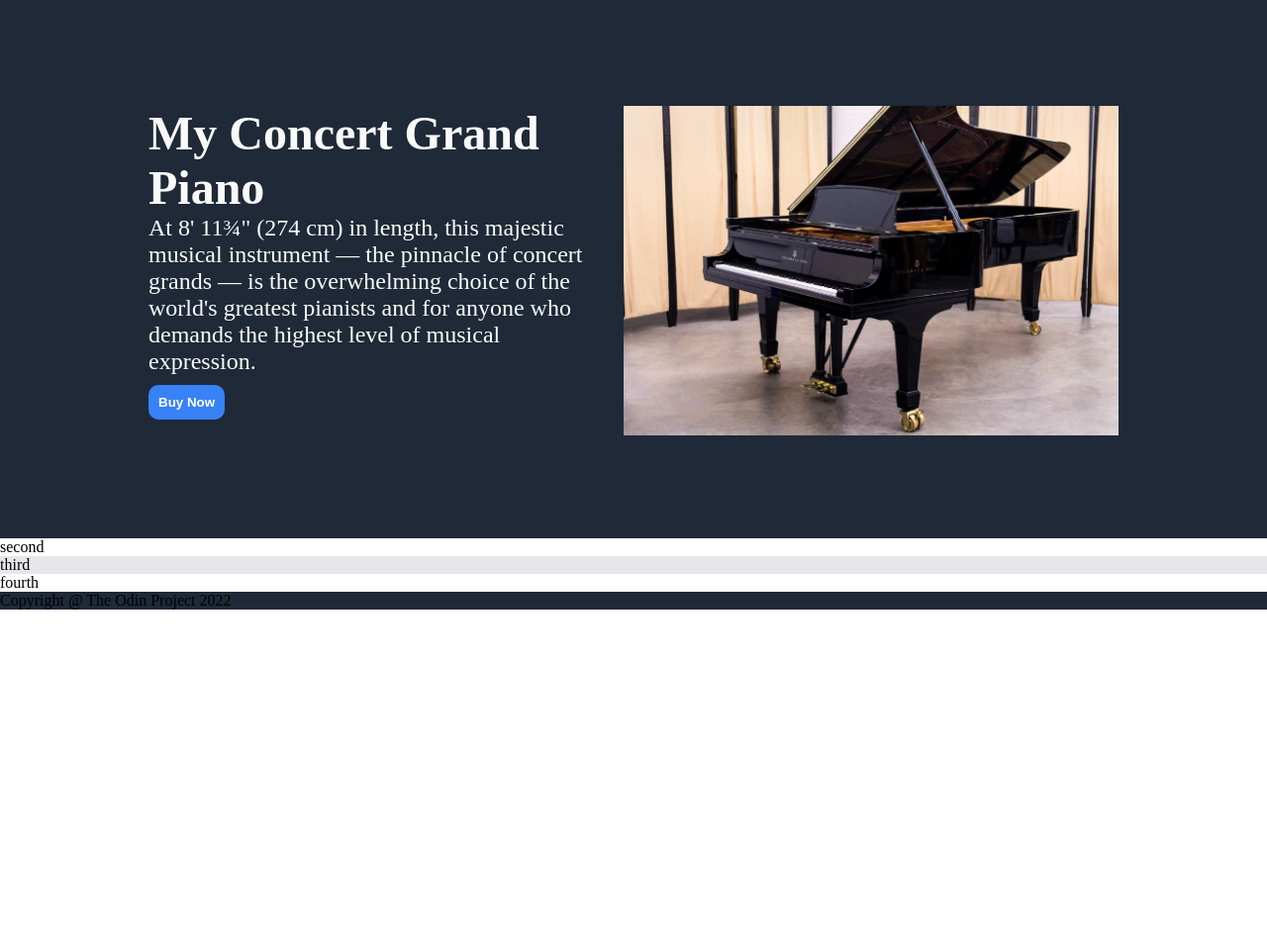
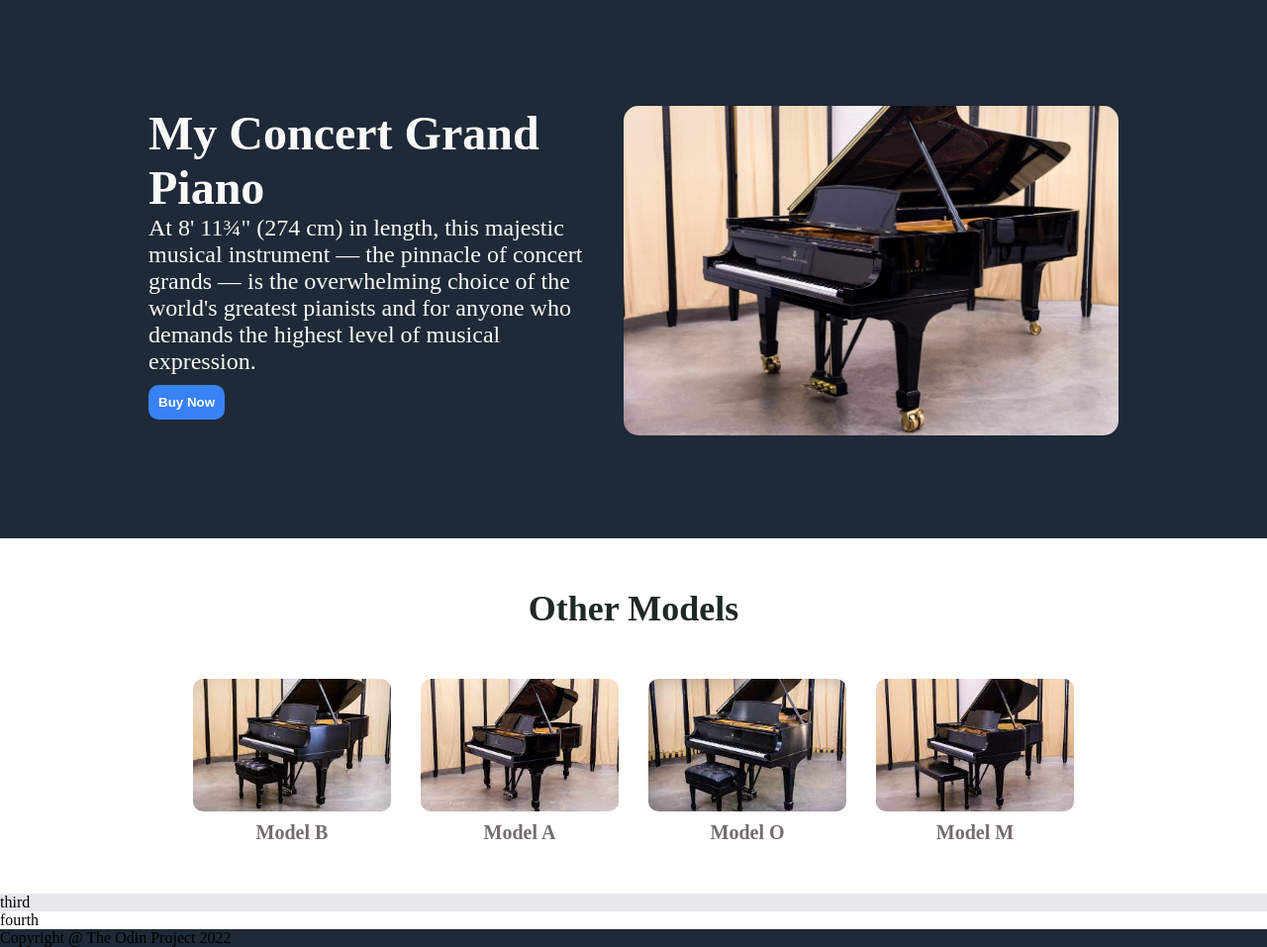
Before and after one commit to NotRelix/landing-page, a plain HTML site: page index.html in a window 1280 px wide. Shown: the part 73-1030 px from the top of the page at 99% size. Before the commit the page ends 800 px from the top, so only its background shows below. Drawn offline with Linux system fonts and the light colour scheme.

Commit message:
Finish Other Models section

```diff
--- a/index.html
+++ b/index.html
@@ -24,7 +24,7 @@
   </div>
 
   <div class="first-container">
-    <div class="hero">
+    <div>
       <p class="hero-title">My Concert Grand Piano</p>
       <p class="hero-text">
         At 8' 11¾" (274 cm) in length, this majestic musical instrument — the pinnacle of concert grands — is the overwhelming choice of the world's greatest pianists and for anyone who demands the highest level of musical expression.
@@ -36,9 +36,29 @@
     </div>
   </div>
 
+  <div class="second-content">
+    <p class="models">Other Models</p>
+  </div>
+
   <div class="second-container">
-    <div class="second-content">
-      second
+    <div class="model-b">
+      <img src="./images/model-b.jpg">
+      <p>Model B</p>
+    </div>
+
+    <div class="model-a">
+      <img src="./images/model-a.jpg">
+      <p>Model A</p>
+    </div>
+
+    <div class="model-o">
+      <img src="./images/model-o.jpg">
+      <p>Model O</p>
+    </div>
+
+    <div class="model-m">
+      <img src="./images/model-m.jpg">
+      <p>Model M</p>
     </div>
   </div>
 
--- a/style.css
+++ b/style.css
@@ -70,10 +70,46 @@ body {
 
 .model-d {
     width: 500px;
+    border-radius: 15px;
 }
 
 .second-container {
     background-color: white;
+    display: flex;
+    justify-content: center;
+    padding: 50px;
+    column-gap: 30px;
+    color: #746d6d;
+    font-size: 20px;
+    font-weight: bold;
+}
+
+.second-container img {
+    width: 200px;
+    border-radius: 10px;
+    margin-bottom: 10px;
+}
+
+.second-content {
+    display: flex;
+    justify-content: center;
+    padding-top: 50px;
+}
+
+.models {
+    font-size: 36px;
+    font-weight: 800;
+    color: #1F2927;
+}
+
+.model-b,
+.model-a,
+.model-o,
+.model-m {
+    display: flex;
+    justify-content: center;
+    flex-direction: column;
+    text-align: center;
 }
 
 .third-container {
```
Also changed, not shown: images/model-a.jpg (added), images/model-b.jpg (added), images/model-m.jpg (added), images/model-o.jpg (added).
